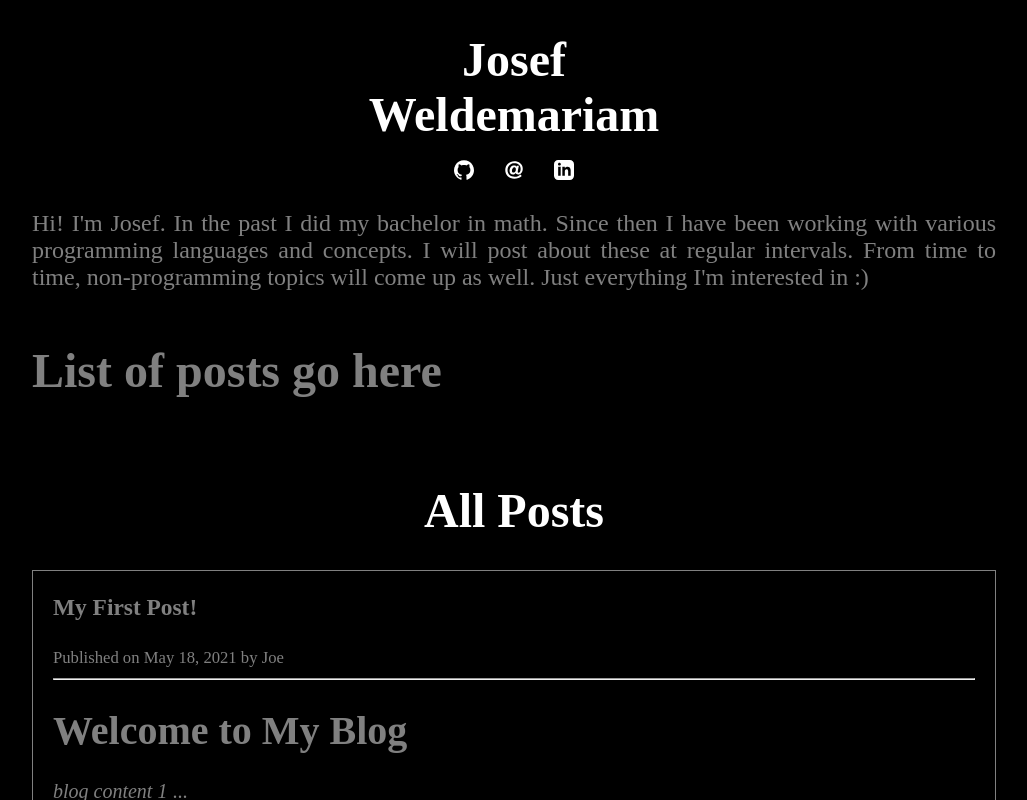
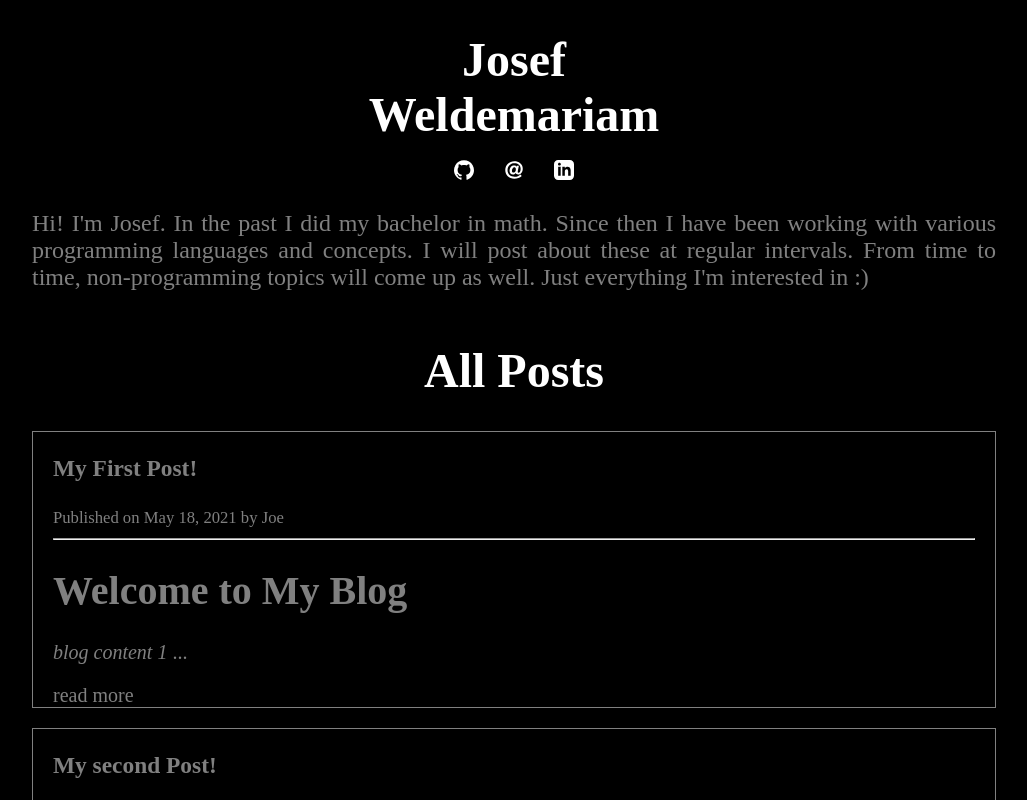
Before and after one commit to Jo-bot86/blog, a React (Create React App) app: page / in a window 1280 px wide. Shown: the top 800 px of the page, without its empty margins (126-1153 px from the left). Built offline with nearby package versions, Linux system fonts and the light colour scheme.

Commit message:
remove useless header

```diff
--- a/src/pages/homepage.js
+++ b/src/pages/homepage.js
@@ -9,9 +9,7 @@ export default function homepage() {
       Hi! I'm Josef. In the past I did my bachelor in math. Since then I have been working with various programming languages and concepts. I will post about these at regular intervals. From time to time, non-programming topics will come up as well. Just everything I'm interested in :)
 
       <Layout>
-        <h1 className="postlist">List of posts go here</h1>
         <PostList />
-
       </Layout>
     </div>
   )
```
